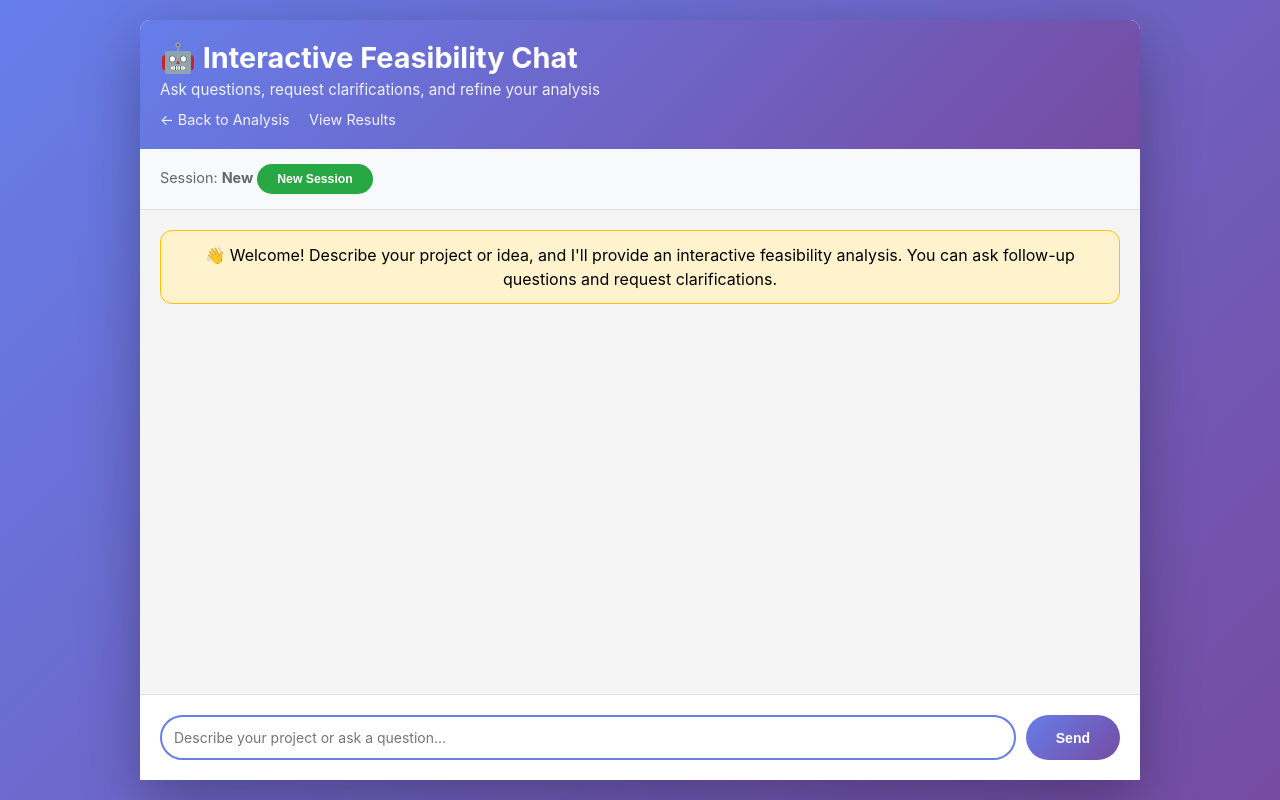
After one commit to vcaboara/ai-reality-check, a Flask app: page /chat in a window 1280 px wide. The commit adds this page. Run offline with Flask 3, Linux system fonts and the light colour scheme.

Commit message:
﻿feat: add interactive chat interface for feasibility analysis
Add real-time conversational interface for interactive feasibility
evaluations with follow-up questions and clarifications.

Features:
- New /chat route with dedicated chat UI
- Session-based conversation history (in-memory)
- Context-aware responses building on previous exchanges
- Full analysis on first message, conversational follow-ups
- Navigation links added to main page

Interface:
- Clean chat UI with message history
- User/assistant message differentiation
- Loading indicators
- Session management with "New Session" button

Technical:
- Conversation context limited to last 5 exchanges
- History capped at 20 messages per session
- Uses ASMF provider factory (Gemini/Ollama)
- Session-scoped storage for demo (use Redis for production)

```diff
--- a/src/ui/server.py
+++ b/src/ui/server.py
@@ -5,8 +5,9 @@ import logging
 import os
 from datetime import datetime
 from pathlib import Path
+from typing import Dict, List
 
-from flask import Flask, render_template, request, jsonify, send_from_directory
+from flask import Flask, render_template, request, jsonify, send_from_directory, session
 from werkzeug.utils import secure_filename
 
 from analyzers import FeasibilityAnalyzer
@@ -20,6 +21,7 @@ logger = logging.getLogger(__name__)
 
 # Initialize Flask app
 app = Flask(__name__)
+app.secret_key = os.getenv('SECRET_KEY', os.urandom(24).hex())
 app.config['MAX_CONTENT_LENGTH'] = 16 * 1024 * 1024  # 16MB max file size
 app.config['UPLOAD_FOLDER'] = Path(
     __file__).parent.parent.parent / 'data' / 'uploads'
@@ -33,6 +35,9 @@ app.config['RESULTS_FOLDER'].mkdir(parents=True, exist_ok=True)
 # Initialize analyzer
 DOMAIN_CONFIG = Path(__file__).parent.parent.parent / 'config' / 'domain.yaml'
 analyzer = FeasibilityAnalyzer(domain_config_path=str(DOMAIN_CONFIG))
+
+# In-memory conversation storage (for demo - use Redis/DB for production)
+conversations: Dict[str, List[Dict]] = {}
 
 ALLOWED_EXTENSIONS = {'pdf', 'txt'}
 
@@ -180,6 +185,101 @@ def health():
     })
 
 
+@app.route('/chat')
+def chat_page():
+    """Render interactive chat interface."""
+    return render_template('chat.html')
+
+
+@app.route('/chat', methods=['POST'])
+def chat():
+    """Handle interactive chat messages with conversation context."""
+    try:
+        data = request.get_json()
+        message = data.get('message', '').strip()
+        session_id = data.get('session_id')
+
+        if not message:
+            return jsonify({'error': 'No message provided'}), 400
+
+        if not session_id:
+            return jsonify({'error': 'No session ID provided'}), 400
+
+        # Initialize conversation history for this session
+        if session_id not in conversations:
+            conversations[session_id] = []
+
+        conversation = conversations[session_id]
+
+        # Add user message to history
+        conversation.append({
+            'role': 'user',
+            'content': message,
+            'timestamp': datetime.now().isoformat()
+        })
+
+        # Build context from conversation history
+        context_text = "\n\n".join([
+            f"{'User' if msg['role'] == 'user' else 'Assistant'}: {msg['content']}"
+            for msg in conversation[-5:]  # Last 5 exchanges for context
+        ])
+
+        # Get AI response with conversation context
+        from asmf.providers import AIProviderFactory
+        provider = AIProviderFactory.create_provider()
+
+        # Build prompt with conversation context
+        if len(conversation) == 1:
+            # First message - full feasibility analysis
+            prompt = f"""Perform a feasibility analysis on the following project/idea:
+
+{message}
+
+Provide a structured response with:
+1. FEASIBILITY & RISK - Technical viability and constraints
+2. EFFICIENCY & OPTIMIZATION - Performance assessment
+3. PROPOSED IMPROVEMENTS - Actionable recommendations
+
+Be conversational and ready to answer follow-up questions."""
+        else:
+            # Follow-up question - use conversation context
+            prompt = f"""Previous conversation:
+{context_text}
+
+New question: {message}
+
+Provide a helpful, conversational response that builds on the previous discussion. Reference earlier points when relevant."""
+
+        response_text = provider.analyze_text(
+            prompt,
+            system_prompt="You are a helpful technical expert providing interactive feasibility analysis. Be conversational, clear, and willing to clarify or expand on any point."
+        )
+
+        # Add assistant response to history
+        conversation.append({
+            'role': 'assistant',
+            'content': response_text,
+            'timestamp': datetime.now().isoformat()
+        })
+
+        # Limit conversation history to prevent memory issues
+        if len(conversation) > 20:
+            conversation = conversation[-20:]
+            conversations[session_id] = conversation
+
+        logger.info(f"Chat response for session {session_id}: {len(response_text)} chars")
+
+        return jsonify({
+            'success': True,
+            'response': response_text,
+            'message_count': len([m for m in conversation if m['role'] == 'user'])
+        })
+
+    except Exception as e:
+        logger.error(f"Chat error: {e}", exc_info=True)
+        return jsonify({'error': str(e)}), 500
+
+
 if __name__ == '__main__':
     port = int(os.getenv('PORT', 5000))
     debug = os.getenv('FLASK_ENV') == 'development'
--- /dev/null
+++ b/src/ui/templates/chat.html
@@ -0,0 +1,370 @@
+<!DOCTYPE html>
+<html lang="en">
+<head>
+    <meta charset="UTF-8">
+    <meta name="viewport" content="width=device-width, initial-scale=1.0">
+    <title>Interactive Feasibility Chat - AI Reality Check</title>
+    <style>
+        * {
+            margin: 0;
+            padding: 0;
+            box-sizing: border-box;
+        }
+
+        body {
+            font-family: -apple-system, BlinkMacSystemFont, 'Segoe UI', 'Roboto', sans-serif;
+            background: linear-gradient(135deg, #667eea 0%, #764ba2 100%);
+            min-height: 100vh;
+            padding: 20px;
+        }
+
+        .container {
+            max-width: 1000px;
+            margin: 0 auto;
+            background: white;
+            border-radius: 10px;
+            box-shadow: 0 20px 60px rgba(0, 0, 0, 0.3);
+            display: flex;
+            flex-direction: column;
+            height: calc(100vh - 40px);
+        }
+
+        header {
+            background: linear-gradient(135deg, #667eea 0%, #764ba2 100%);
+            color: white;
+            padding: 20px;
+            border-radius: 10px 10px 0 0;
+        }
+
+        header h1 {
+            font-size: 1.8em;
+            margin-bottom: 5px;
+        }
+
+        header p {
+            opacity: 0.9;
+            font-size: 0.95em;
+        }
+
+        .nav-links {
+            margin-top: 10px;
+        }
+
+        .nav-links a {
+            color: white;
+            text-decoration: none;
+            margin-right: 15px;
+            opacity: 0.9;
+            font-size: 0.9em;
+        }
+
+        .nav-links a:hover {
+            opacity: 1;
+            text-decoration: underline;
+        }
+
+        .chat-container {
+            flex: 1;
+            display: flex;
+            flex-direction: column;
+            overflow: hidden;
+        }
+
+        .messages {
+            flex: 1;
+            overflow-y: auto;
+            padding: 20px;
+            background: #f5f5f5;
+        }
+
+        .message {
+            margin-bottom: 15px;
+            display: flex;
+            gap: 10px;
+        }
+
+        .message.user {
+            justify-content: flex-end;
+        }
+
+        .message-content {
+            max-width: 70%;
+            padding: 12px 16px;
+            border-radius: 12px;
+            line-height: 1.5;
+        }
+
+        .message.assistant .message-content {
+            background: white;
+            border: 1px solid #e0e0e0;
+        }
+
+        .message.user .message-content {
+            background: #667eea;
+            color: white;
+        }
+
+        .message.system .message-content {
+            background: #fff3cd;
+            border: 1px solid #ffc107;
+            max-width: 100%;
+            text-align: center;
+        }
+
+        .input-area {
+            padding: 20px;
+            background: white;
+            border-top: 1px solid #e0e0e0;
+        }
+
+        .input-form {
+            display: flex;
+            gap: 10px;
+        }
+
+        #messageInput {
+            flex: 1;
+            padding: 12px;
+            border: 2px solid #e0e0e0;
+            border-radius: 25px;
+            font-size: 14px;
+            font-family: inherit;
+        }
+
+        #messageInput:focus {
+            outline: none;
+            border-color: #667eea;
+        }
+
+        button {
+            background: linear-gradient(135deg, #667eea 0%, #764ba2 100%);
+            color: white;
+            border: none;
+            padding: 12px 30px;
+            border-radius: 25px;
+            font-size: 14px;
+            cursor: pointer;
+            font-weight: 600;
+        }
+
+        button:hover {
+            transform: translateY(-2px);
+            box-shadow: 0 5px 15px rgba(102, 126, 234, 0.4);
+        }
+
+        button:disabled {
+            opacity: 0.6;
+            cursor: not-allowed;
+            transform: none;
+        }
+
+        .loading {
+            display: none;
+            text-align: center;
+            padding: 10px;
+            color: #667eea;
+        }
+
+        .loading.active {
+            display: block;
+        }
+
+        .spinner {
+            display: inline-block;
+            width: 20px;
+            height: 20px;
+            border: 3px solid #f3f3f3;
+            border-top: 3px solid #667eea;
+            border-radius: 50%;
+            animation: spin 1s linear infinite;
+        }
+
+        @keyframes spin {
+            0% { transform: rotate(0deg); }
+            100% { transform: rotate(360deg); }
+        }
+
+        .session-info {
+            padding: 15px 20px;
+            background: #f8f9fa;
+            border-bottom: 1px solid #e0e0e0;
+            font-size: 0.9em;
+            color: #666;
+        }
+
+        .new-session-btn {
+            background: #28a745;
+            padding: 8px 20px;
+            font-size: 0.85em;
+        }
+
+        pre {
+            background: #f5f5f5;
+            padding: 10px;
+            border-radius: 5px;
+            overflow-x: auto;
+            font-size: 0.9em;
+        }
+    </style>
+</head>
+<body>
+    <div class="container">
+        <header>
+            <h1>🤖 Interactive Feasibility Chat</h1>
+            <p>Ask questions, request clarifications, and refine your analysis</p>
+            <div class="nav-links">
+                <a href="/">← Back to Analysis</a>
+                <a href="/results">View Results</a>
+            </div>
+        </header>
+
+        <div class="session-info">
+            <span>Session: <strong id="sessionId">New</strong></span>
+            <button class="new-session-btn" onclick="startNewSession()">New Session</button>
+        </div>
+
+        <div class="chat-container">
+            <div class="messages" id="messages">
+                <div class="message system">
+                    <div class="message-content">
+                        👋 Welcome! Describe your project or idea, and I'll provide an interactive feasibility analysis. You can ask follow-up questions and request clarifications.
+                    </div>
+                </div>
+            </div>
+
+            <div class="loading" id="loading">
+                <div class="spinner"></div>
+                <span>Analyzing...</span>
+            </div>
+
+            <div class="input-area">
+                <form class="input-form" id="chatForm">
+                    <input
+                        type="text"
+                        id="messageInput"
+                        placeholder="Describe your project or ask a question..."
+                        required
+                        autocomplete="off"
+                    >
+                    <button type="submit" id="sendBtn">Send</button>
+                </form>
+            </div>
+        </div>
+    </div>
+
+    <script>
+        let sessionId = null;
+        let messageCount = 0;
+
+        function generateSessionId() {
+            return 'session_' + Date.now() + '_' + Math.random().toString(36).substr(2, 9);
+        }
+
+        function startNewSession() {
+            sessionId = generateSessionId();
+            document.getElementById('sessionId').textContent = sessionId;
+            document.getElementById('messages').innerHTML = `
+                <div class="message system">
+                    <div class="message-content">
+                        🔄 New session started. Previous conversation cleared.
+                    </div>
+                </div>
+            `;
+            messageCount = 0;
+        }
+
+        function addMessage(role, content) {
+            const messagesDiv = document.getElementById('messages');
+            const messageDiv = document.createElement('div');
+            messageDiv.className = `message ${role}`;
+
+            const contentDiv = document.createElement('div');
+            contentDiv.className = 'message-content';
+
+            // Format content with line breaks and sections
+            if (role === 'assistant') {
+                contentDiv.innerHTML = formatAnalysis(content);
+            } else {
+                contentDiv.textContent = content;
+            }
+
+            messageDiv.appendChild(contentDiv);
+            messagesDiv.appendChild(messageDiv);
+
+            // Scroll to bottom
+            messagesDiv.scrollTop = messagesDiv.scrollHeight;
+        }
+
+        function formatAnalysis(text) {
+            // Convert markdown-style headers and preserve formatting
+            return text
+                .replace(/\n/g, '<br>')
+                .replace(/\*\*(.+?)\*\*/g, '<strong>$1</strong>')
+                .replace(/^(#{1,3})\s+(.+)$/gm, '<h3 style="margin-top:15px;color:#667eea;">$2</h3>');
+        }
+
+        function setLoading(loading) {
+            document.getElementById('loading').classList.toggle('active', loading);
+            document.getElementById('sendBtn').disabled = loading;
+            document.getElementById('messageInput').disabled = loading;
+        }
+
+        document.getElementById('chatForm').addEventListener('submit', async (e) => {
+            e.preventDefault();
+
+            const input = document.getElementById('messageInput');
+            const message = input.value.trim();
+
+            if (!message) return;
+
+            // Initialize session if needed
+            if (!sessionId) {
+                sessionId = generateSessionId();
+                document.getElementById('sessionId').textContent = sessionId;
+            }
+
+            // Add user message
+            addMessage('user', message);
+            input.value = '';
+            setLoading(true);
+
+            try {
+                const response = await fetch('/chat', {
+                    method: 'POST',
+                    headers: {
+                        'Content-Type': 'application/json',
+                    },
+                    body: JSON.stringify({
+                        message: message,
+                        session_id: sessionId,
+                        message_count: messageCount
+                    })
+                });
+
+                if (!response.ok) {
+                    throw new Error(`HTTP ${response.status}: ${response.statusText}`);
+                }
+
+                const data = await response.json();
+
+                if (data.error) {
+                    addMessage('system', '⚠️ Error: ' + data.error);
+                } else {
+                    addMessage('assistant', data.response);
+                    messageCount++;
+                }
+
+            } catch (error) {
+                console.error('Error:', error);
+                addMessage('system', '⚠️ Failed to get response: ' + error.message);
+            } finally {
+                setLoading(false);
+                input.focus();
+            }
+        });
+
+        // Focus input on load
+        document.getElementById('messageInput').focus();
+    </script>
+</body>
+</html>
```
Also changed, not shown: src/ui/templates/index.html (+20 -0 lines).
